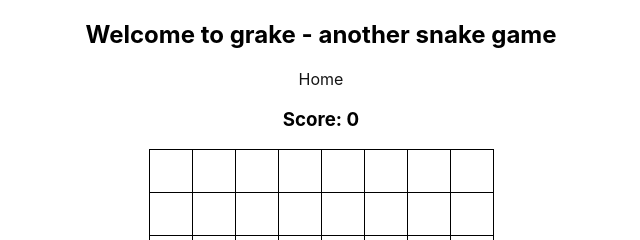
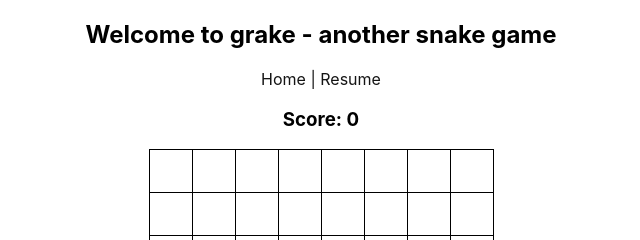
Before and after one commit to greatmoves/grake, a plain HTML site: page index.html in a window 1280 px wide. Shown: the top 240 px of the page, 319-959 px from the left. Drawn offline with Linux system fonts and the light colour scheme.

Commit message:
added resume link

```diff
--- a/index.html
+++ b/index.html
@@ -11,7 +11,9 @@
 
     <h2>Welcome to grake - another snake game</h2>
     <div class = "links">
-        <a href="/">Home</a>
+        <a href="/">Home |</a>
+        <a href="https://greatmoves.github.io/soft_eng_cv.pdf" target="_blank">Resume</a>
+
     </div>
     <h3 id = 'score'></h3>
 
```
